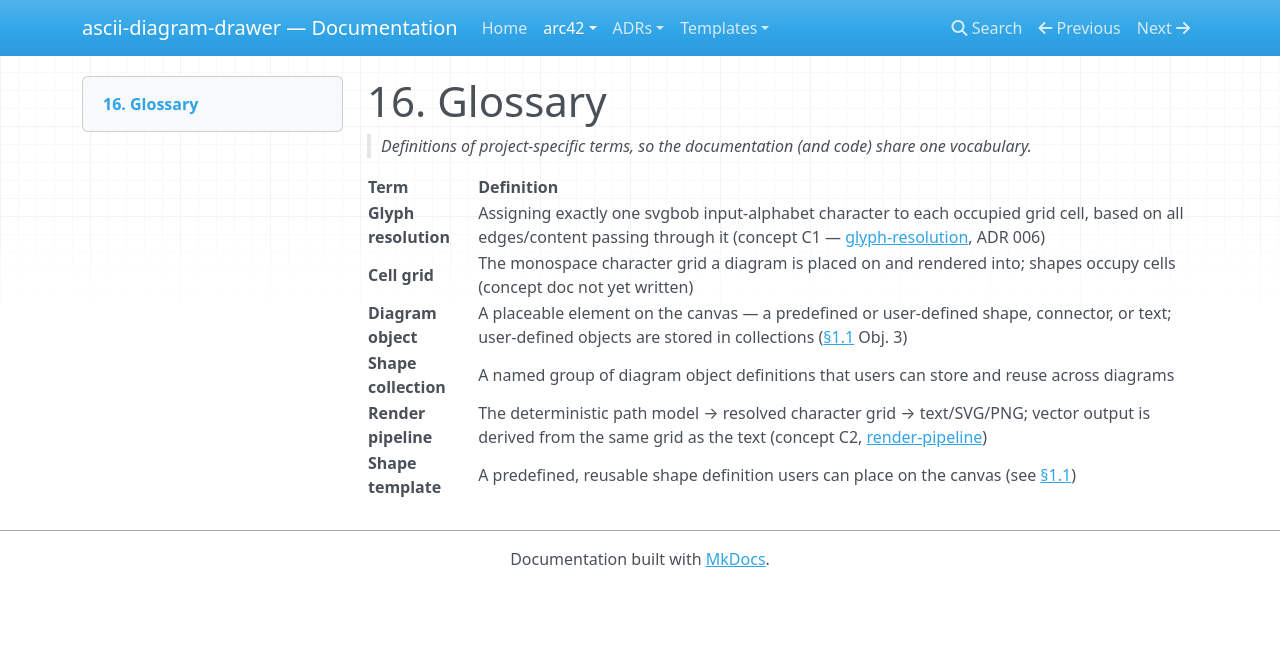
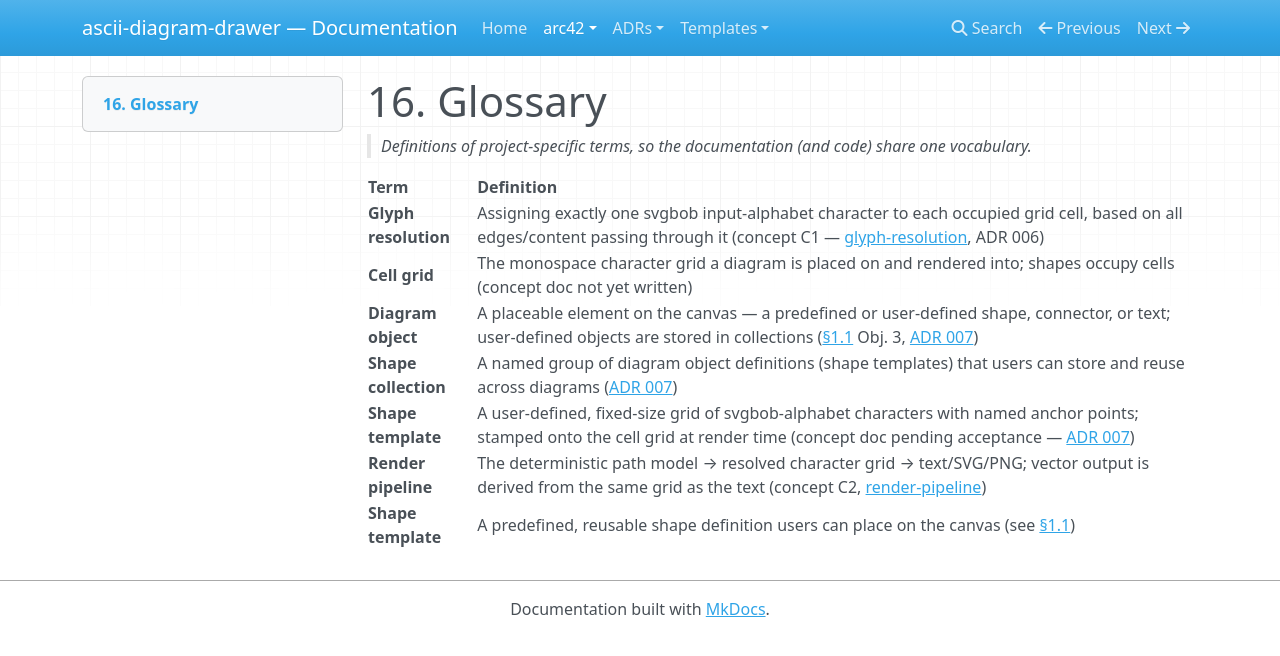
Before and after one commit to Reto411/ascii-diagram-drawer, an MkDocs documentation site: the page built from doc/arc42/16-glossary.md, in a window 1280 px wide. Shown: the top 656 px of the page. Built offline with MkDocs 1.6.1, drawn with Linux system fonts in a browser that asks for light colours; nearby versions of some CDN libraries.

Commit message:
ADR 007 (proposed): user-defined diagram objects as shape templates in collections
- Shape template = named fixed-size svgbob-alphabet grid + anchor points,
  authored as plain text; opaque stamp with live anchors at render time
- Collections = named plain-text files grouping templates, referenced as
  collection/name; fixed size in v1 (no resize of custom objects)
- §14 FR3 note + glossary (shape template entry) link the ADR; mkdocs nav

```diff
--- a/doc/arc42/16-glossary.md
+++ b/doc/arc42/16-glossary.md
@@ -14,7 +14,8 @@ updated: 2026-10-18
 |------|------------|
 | **Glyph resolution** | Assigning exactly one svgbob input-alphabet character to each occupied grid cell, based on all edges/content passing through it (concept C1 — [glyph-resolution](12-concepts/glyph-resolution.md), ADR 006) |
 | **Cell grid** | The monospace character grid a diagram is placed on and rendered into; shapes occupy cells (concept doc not yet written) |
-| **Diagram object** | A placeable element on the canvas — a predefined or user-defined shape, connector, or text; user-defined objects are stored in collections ([§1.1](01-introduction-and-context.md#11-objectives) Obj. 3) |
-| **Shape collection** | A named group of diagram object definitions that users can store and reuse across diagrams |
+| **Diagram object** | A placeable element on the canvas — a predefined or user-defined shape, connector, or text; user-defined objects are stored in collections ([§1.1](01-introduction-and-context.md#11-objectives) Obj. 3, [ADR 007](../adr/007-user-defined-diagram-objects.md)) |
+| **Shape collection** | A named group of diagram object definitions (shape templates) that users can store and reuse across diagrams ([ADR 007](../adr/007-user-defined-diagram-objects.md)) |
+| **Shape template** | A user-defined, fixed-size grid of svgbob-alphabet characters with named anchor points; stamped onto the cell grid at render time (concept doc pending acceptance — [ADR 007](../adr/007-user-defined-diagram-objects.md)) |
 | **Render pipeline** | The deterministic path model → resolved character grid → text/SVG/PNG; vector output is derived from the same grid as the text (concept C2, [render-pipeline](12-concepts/render-pipeline.md)) |
 | **Shape template** | A predefined, reusable shape definition users can place on the canvas (see [§1.1](01-introduction-and-context.md#11-objectives)) |
--- a/mkdocs.yml
+++ b/mkdocs.yml
@@ -30,6 +30,7 @@ nav:
       - "004 Plain-text diagram file format": adr/004-diagram-file-format.md
       - "005 Use svgbob as the vector renderer": adr/005-use-svgbob-as-vector-renderer.md
       - "006 svgbob-compatible ASCII alphabet": adr/006-svgbob-compatible-ascii-alphabet.md
+      - "007 User-defined diagram objects and collections": adr/007-user-defined-diagram-objects.md
   - Templates:
       - Concept template: templates/concept.md
       - ADR template: templates/adr.md
```
Also changed, not shown: doc/adr/007-user-defined-diagram-objects.md (added, +42 -0 lines), doc/arc42/14-important-requirements.md (+1 -1 lines).
